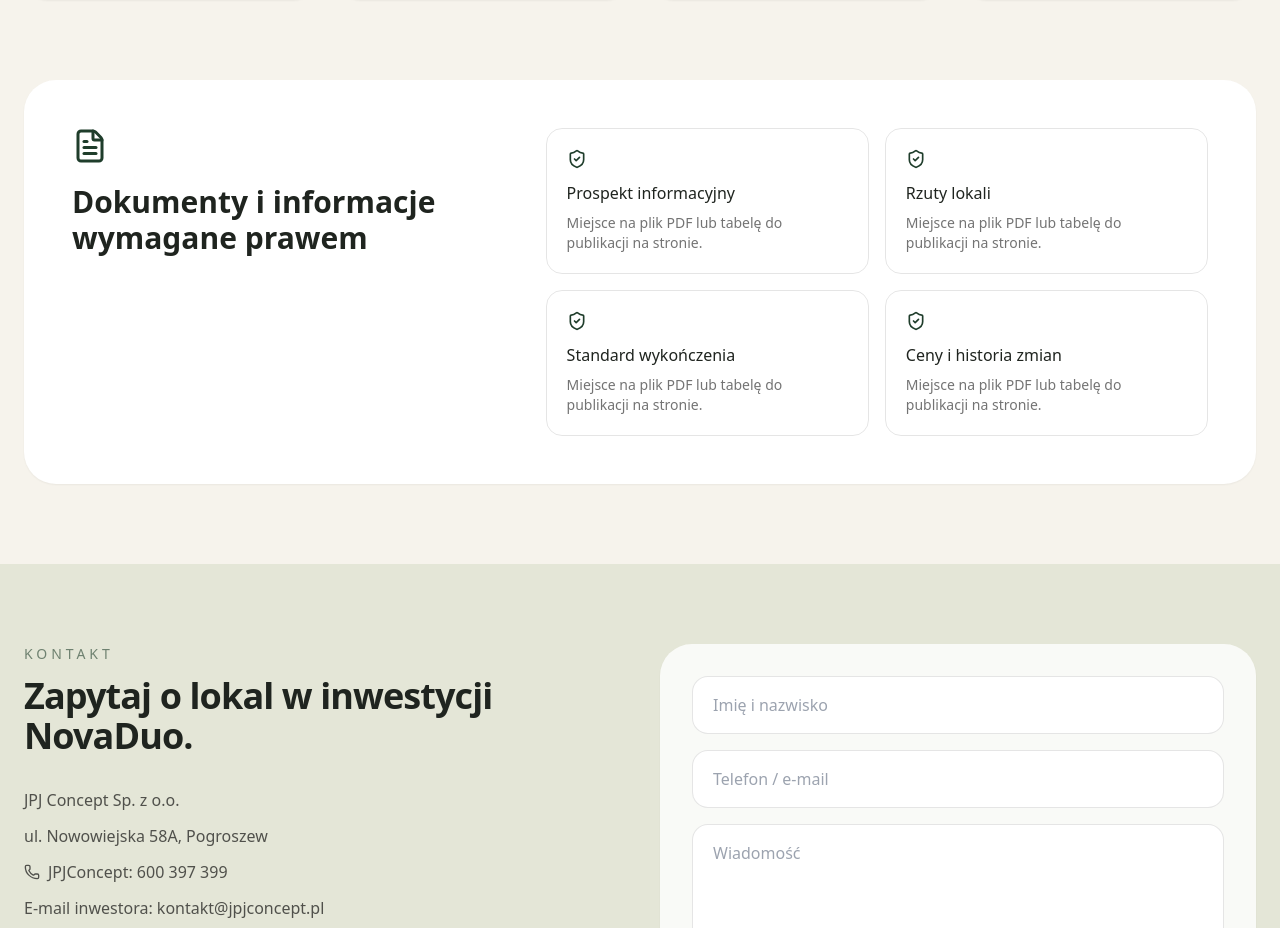
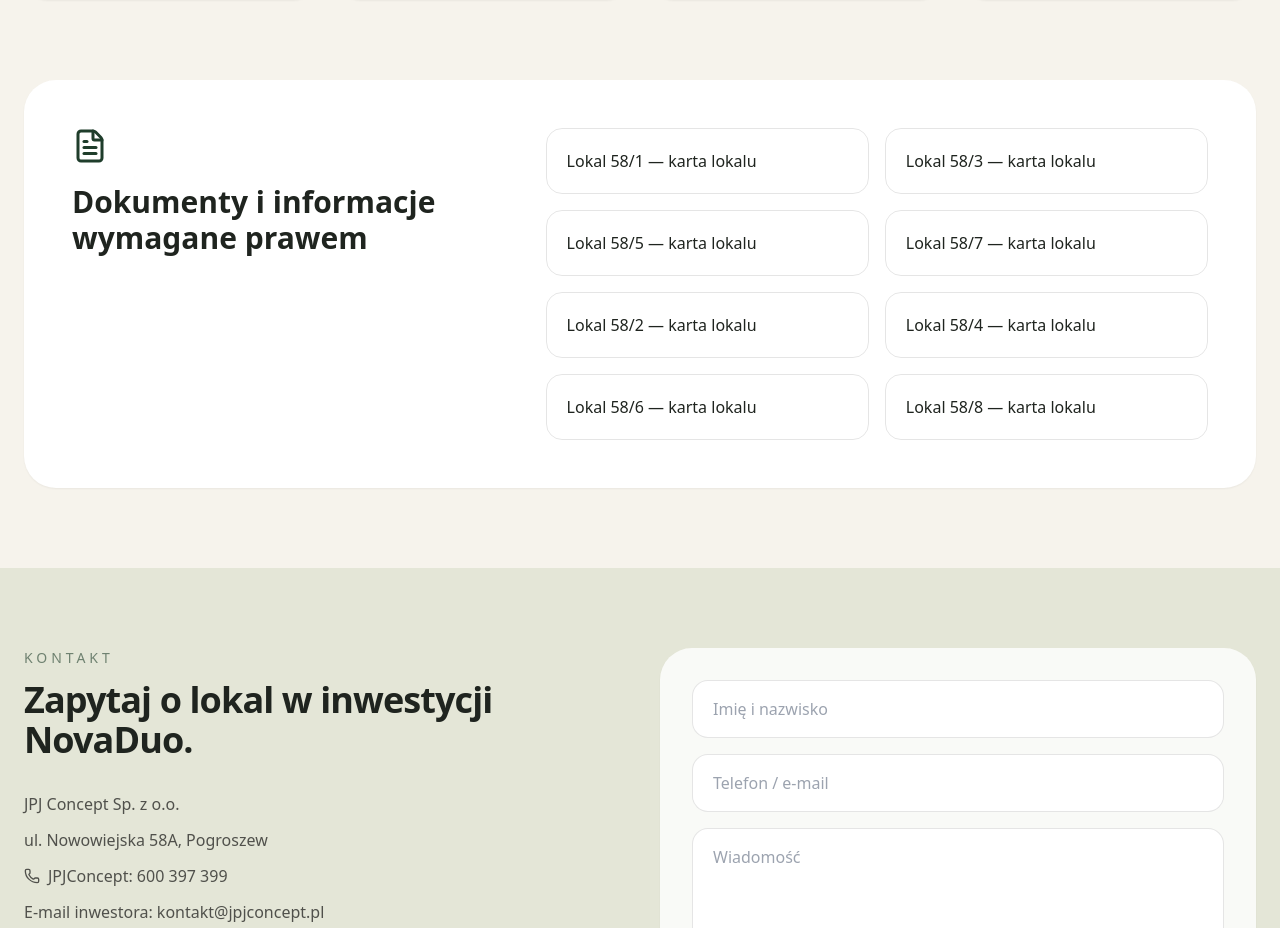
Before and after one commit to jpjconcept/NovaDuo-gotowe-do-GitHub-1-, a Next.js app: page / in a window 1280 px wide. Shown: the part 5043-5971 px from the top of the page. Built offline with nearby package versions, Linux system fonts and the light colour scheme.

Commit message:
Dodanie kart lokali PNG
Dodanie kart lokali PNG

```diff
--- a/app/page.jsx
+++ b/app/page.jsx
@@ -103,7 +103,32 @@ export default function Page() {
 </a></CardContent></Card>)}</div>
       </section>
 
-      <section id="dokumenty" className="mx-auto max-w-7xl px-6 pb-20"><Card className="rounded-[2rem] border-black/5 bg-white shadow-sm"><CardContent className="grid gap-8 p-8 md:grid-cols-[0.8fr_1.2fr] md:p-12"><div><FileText className="mb-5 h-9 w-9 text-[#1f3d2b]" /><h2 className="text-3xl font-semibold">Dokumenty i informacje wymagane prawem</h2></div><div className="grid gap-4 sm:grid-cols-2">{["Prospekt informacyjny","Rzuty lokali","Standard wykończenia","Ceny i historia zmian"].map((item)=><div key={item} className="rounded-2xl border border-black/10 p-5"><ShieldCheck className="mb-3 h-5 w-5 text-[#1f3d2b]" /><div className="font-medium">{item}</div><p className="mt-2 text-sm text-black/55">Miejsce na plik PDF lub tabelę do publikacji na stronie.</p></div>)}</div></CardContent></Card></section>
+      <section id="dokumenty" className="mx-auto max-w-7xl px-6 pb-20">
+  <Card className="rounded-[2rem] border-black/5 bg-white shadow-sm">
+    <CardContent className="grid gap-8 p-8 md:grid-cols-[0.8fr_1.2fr] md:p-12">
+      <div>
+        <FileText className="mb-5 h-9 w-9 text-[#1f3d2b]" />
+        <h2 className="text-3xl font-semibold">
+          Dokumenty i informacje wymagane prawem
+        </h2>
+      </div>
+
+      <div className="grid gap-4 sm:grid-cols-2">
+        {homes.map((home) => (
+          <a
+            key={home.id}
+            href={`/karty-lokali/lokal-${home.id.replace("/", "-")}.png`}
+            target="_blank"
+            rel="noopener noreferrer"
+            className="rounded-2xl border border-black/10 p-5 transition hover:bg-black hover:text-white"
+          >
+            Lokal {home.id} — karta lokalu
+          </a>
+        ))}
+      </div>
+    </CardContent>
+  </Card>
+</section>
 
       <section id="kontakt" className="bg-[#e4e6d7] py-20"><div className="mx-auto grid max-w-7xl gap-10 px-6 lg:grid-cols-2"><div><div className="mb-3 text-sm uppercase tracking-[0.28em] text-[#1f3d2b]/60">Kontakt</div><h2 className="text-4xl font-semibold tracking-tight">Zapytaj o lokal w inwestycji NovaDuo.</h2><div className="mt-8 space-y-3 text-black/65"><p>JPJ Concept Sp. z o.o.</p><p>ul. Nowowiejska 58A, Pogroszew</p><p className="flex items-center gap-2"><Phone className="h-4 w-4" /> JPJConcept: 600 397 399</p>
 <p>E-mail inwestora: kontakt@jpjconcept.pl</p>
```
